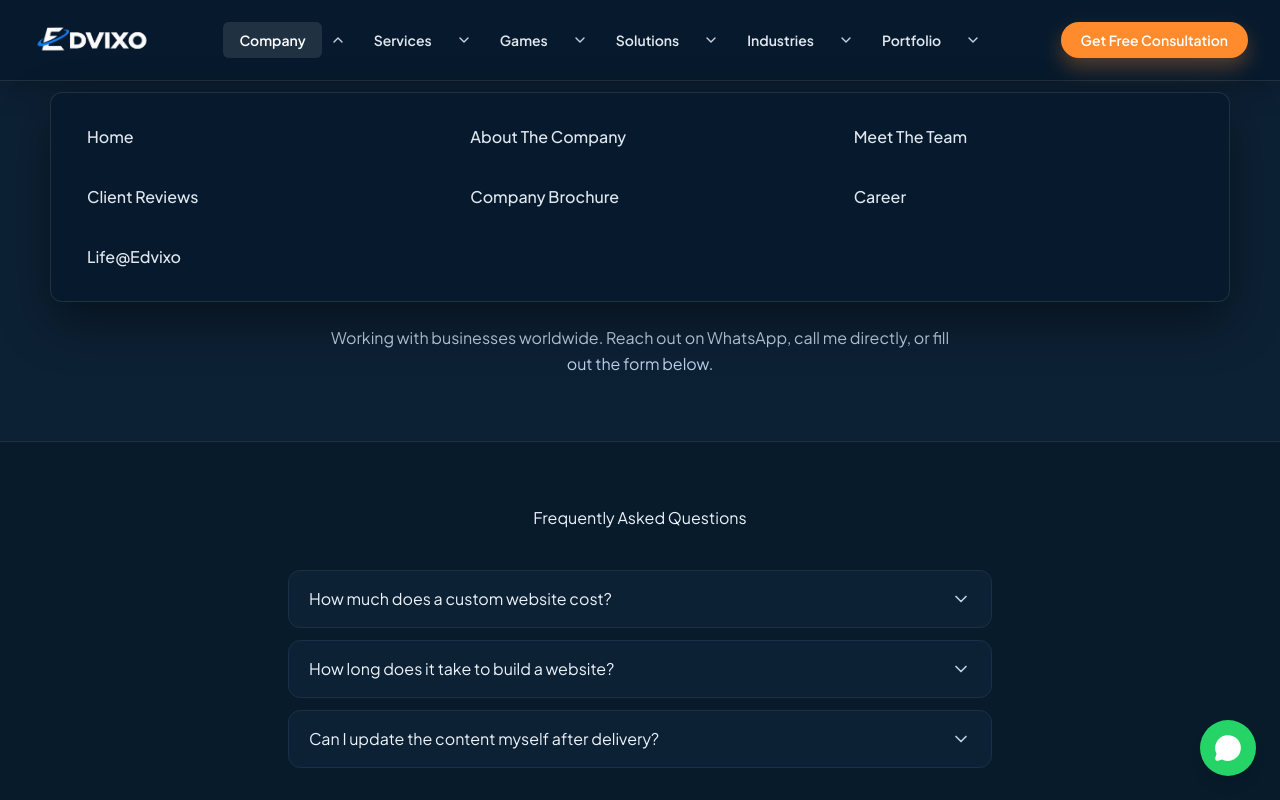
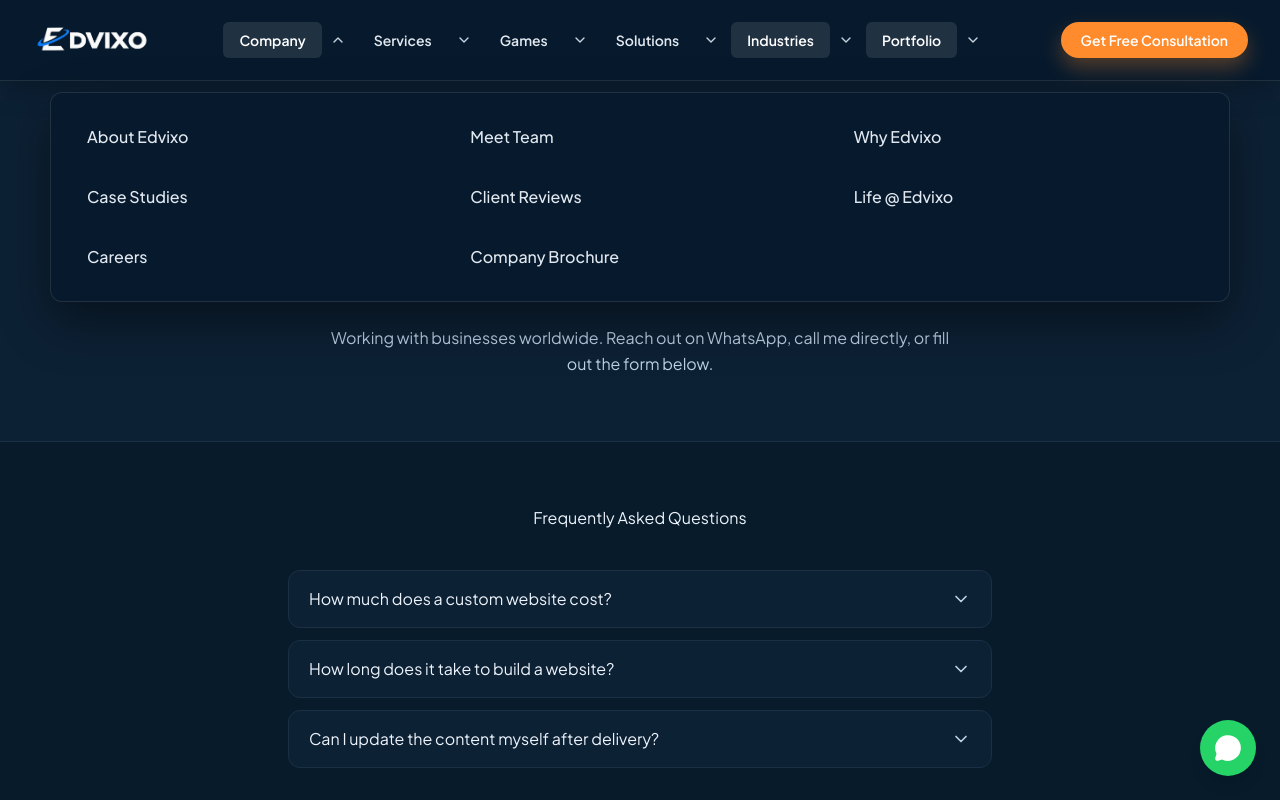
Before and after one commit to Abhimanyupayasi/edvixo-client, a Next.js app: page /about in a window 1280 px wide. Both pictures are taken after a click on the button 337 px from the left and 40 px from the top of the page. Shown: the top 800 px of the page. Built offline with nearby package versions, Linux system fonts and the light colour scheme.

Commit message:
changes in header with updated services we provide

```diff
--- a/src/app/(public)/about/page.tsx
+++ b/src/app/(public)/about/page.tsx
@@ -68,7 +68,7 @@ export default function ContactPage() {
       <div className="bg-surface-container-low py-16 text-center">
         <div className="mx-auto max-w-2xl px-4">
           <p className="label-medium text-primary uppercase tracking-widest mb-3">
-            ABOUT
+            COMPANY
           </p>
           <h1 className="text-4xl md:text-5xl font-bold text-on-background mb-6 leading-tight">
             Let&apos;s Talk About
--- a/src/components/public/layout/Header.tsx
+++ b/src/components/public/layout/Header.tsx
@@ -12,13 +12,14 @@ const navMenus = [
     label: "Company",
     href: "/about",
     items: [
-      { label: "Home", href: "/" },
-      { label: "About The Company", href: "/about" },
-      { label: "Meet The Team", href: "/about" },
-      { label: "Client Reviews", href: "/work" },
-      { label: "Company Brochure", href: "/docs" },
-      { label: "Career", href: "/contact" },
-      { label: "Life@Edvixo", href: "/about" },
+      { label: "About Edvixo", href: "/about" },
+      { label: "Meet Team", href: "/contact" },
+      { label: "Why Edvixo", href: "/about" },
+      { label: "Case Studies", href: "/about" },
+      { label: "Client Reviews", href: "/about" },
+      { label: "Life @ Edvixo", href: "/about" },
+      { label: "Careers", href: "/contact" },
+      { label: "Company Brochure", href: "/about" },
     ],
   },
   {
@@ -28,96 +29,127 @@ const navMenus = [
       {
         heading: "WEB DEVELOPMENT",
         items: [
-          { label: "Website Development", href: "/services/business-websites" },
-          { label: "PHP Development", href: "/services/business-websites" },
-          { label: "WordPress Development", href: "/services/business-websites" },
-          { label: "HTML Development", href: "/services/business-websites" },
-          { label: "Angular Development", href: "/services/business-websites" },
+          { label: "Business Website Development", href: "/about" },
+          { label: "Web Application Development", href: "/about" },
+          { label: "Custom Website Development", href: "/about" },
+          { label: "WordPress Development", href: "/about" },
+          { label: "Website Redesign", href: "/about" },
         ],
       },
       {
-        heading: "APP DEVELOPMENT",
+        heading: "MOBILE APP DEVELOPMENT",
         items: [
-          { label: "Mobile App Development", href: "/contact" },
+          { label: "Android App Development", href: "/contact" },
           { label: "iOS App Development", href: "/contact" },
-          { label: "Android App Development", href: "/contact" },
-          { label: "Hybrid App Development", href: "/contact" },
+          { label: "Cross-Platform App Development", href: "/contact" },
+          { label: "App UI/UX Development", href: "/contact" },
+          { label: "App Maintenance", href: "/contact" },
         ],
       },
       {
-        heading: "ECOM DEVELOPMENT",
+        heading: "ECOMMERCE",
         items: [
-          { label: "E-Commerce Development", href: "/services/online-stores" },
-          { label: "WooCommerce Development", href: "/services/online-stores" },
-          { label: "Magento Development", href: "/services/online-stores" },
-          { label: "OpenCart Development", href: "/services/online-stores" },
+          { label: "Ecommerce Website Development", href: "/contact" },
+          { label: "Shopify Development", href: "/contact" },
+          { label: "WooCommerce Development", href: "/contact" },
+          { label: "Custom Ecommerce", href: "/contact" },
+          { label: "Ecommerce Maintenance", href: "/contact" },
         ],
       },
       {
         heading: "DESIGN",
         items: [
           { label: "UI/UX Design", href: "/contact" },
+          { label: "Website Design", href: "/about" },
+          { label: "App Design", href: "/contact" },
           { label: "Graphic Design", href: "/contact" },
-          { label: "App Prototype", href: "/contact" },
-          { label: "Web Design", href: "/services/website-redesign" },
+          { label: "Branding & Identity", href: "/about" },
         ],
       },
       {
-        heading: "MISCELLANEOUS",
+        heading: "SOFTWARE & DIGITAL",
         items: [
-          { label: "Software Development", href: "/services/dashboards" },
-          { label: "Digital Marketing", href: "/services/local-seo" },
-          { label: "Technical Support", href: "/contact" },
+          { label: "Custom Software Development", href: "/contact" },
+          { label: "CRM & ERP Development", href: "/contact" },
+          { label: "SaaS Development", href: "/contact" },
+          { label: "AI & Automation", href: "/contact" },
+          { label: "Digital Marketing & SEO", href: "/contact" },
         ],
       },
     ],
   },
   {
     label: "Games",
-    href: "/games",
+    href: "/contact",
     items: [
-      { label: "Game Development", href: "/services" },
-      { label: "Game Design", href: "/services" },
-      { label: "Mobile Games", href: "/services" },
-      { label: "VR/AR Experiences", href: "/services" },
-      { label: "QA & Testing", href: "/services" },
-      { label: "Live Ops", href: "/services" },
+      { label: "Game Development", href: "/contact" },
+      { label: "Game Design", href: "/contact" },
+      { label: "Mobile Games", href: "/contact" },
+      { label: "VR/AR Experiences", href: "/contact" },
+      { label: "QA & Testing", href: "/contact" },
+      { label: "Live Ops", href: "/contact" },
     ],
   },
   {
     label: "Solutions",
-    href: "/solutions",
+    href: "/contact",
     items: [
-      { label: "Hire Dedicated Developers", href: "/services" },
-      { label: "Startup Product Development", href: "/services" },
-      { label: "Business Automation", href: "/services" },
-      { label: "Cloud & DevOps Solutions", href: "/services" },
-      { label: "Maintenance & Support", href: "/services" },
-      { label: "Digital Transformation", href: "/services" },
+      { label: "Business Automation", href: "/contact" },
+      { label: "Digital Transformation", href: "/contact" },
+      { label: "Cloud & DevOps Solutions", href: "/contact" },
+      { label: "Startup Product Development", href: "/contact" },
+      { label: "Maintenance & Support", href: "/contact" },
+      { label: "Dedicated Development Teams", href: "/contact" },
     ],
   },
   {
     label: "Industries",
-    href: "/industries",
-    items: [
-      { label: "Healthcare", href: "/work" },
-      { label: "Education", href: "/work" },
-      { label: "SaaS", href: "/work" },
-      { label: "Retail", href: "/work" },
-      { label: "Real Estate", href: "/work" },
-      { label: "Hospitality", href: "/work" },
+    href: "/about",
+    columns: [
+      {
+        heading: "HEALTHCARE & FINANCE",
+        items: [
+          { label: "Healthcare", href: "/about" },
+          { label: "FinTech & Banking", href: "/about" },
+          { label: "Insurance", href: "/about" },
+        ],
+      },
+      {
+        heading: "EDUCATION & TECHNOLOGY",
+        items: [
+          { label: "Education & EdTech", href: "/about" },
+          { label: "Technology & SaaS", href: "/about" },
+          { label: "Media & Entertainment", href: "/about" },
+        ],
+      },
+      {
+        heading: "COMMERCE & PROPERTY",
+        items: [
+          { label: "Retail & E-Commerce", href: "/about" },
+          { label: "Real Estate & PropTech", href: "/about" },
+          { label: "Manufacturing", href: "/about" },
+        ],
+      },
+      {
+        heading: "TRAVEL, LOGISTICS & ENTERTAINMENT",
+        items: [
+          { label: "Logistics & Transportation", href: "/about" },
+          { label: "Travel & Hospitality", href: "/about" },
+          { label: "Sports & Gaming", href: "/about" },
+        ],
+      },
     ],
   },
   {
     label: "Portfolio",
-    href: "/work",
+    href: "/about",
     items: [
-      { label: "Case Studies", href: "/work" },
-      { label: "Client Results", href: "/work" },
-      { label: "Featured Projects", href: "/work" },
-      { label: "Success Stories", href: "/work" },
-      { label: "Industries", href: "/work" },
-      { label: "Process", href: "/services" },
+      { label: "Case Studies", href: "/about" },
+      { label: "Client Results", href: "/about" },
+      { label: "Featured Projects", href: "/about" },
+      { label: "Success Stories", href: "/about" },
+      { label: "Industries", href: "/about" },
+      { label: "Process", href: "/contact" },
     ],
   },
 ];
@@ -300,7 +332,7 @@ export function Header() {
                     "
                   >
                     {/* SERVICES */}
-                    {menu.label === "Services" && menu.columns ? (
+                    {menu.columns ? (
                       <div className="grid gap-6 p-6 lg:grid-cols-5">
                         {menu.columns.map((column) => (
                           <div
@@ -552,8 +584,7 @@ export function Header() {
                   {hasDropdown && isOpen && (
                     <div className="pb-4 pl-3">
 
-                      {menu.label === "Services" &&
-                      menu.columns ? (
+                      {menu.columns ? (
                         <div className="space-y-5">
 
                           {menu.columns.map((column) => (
```
